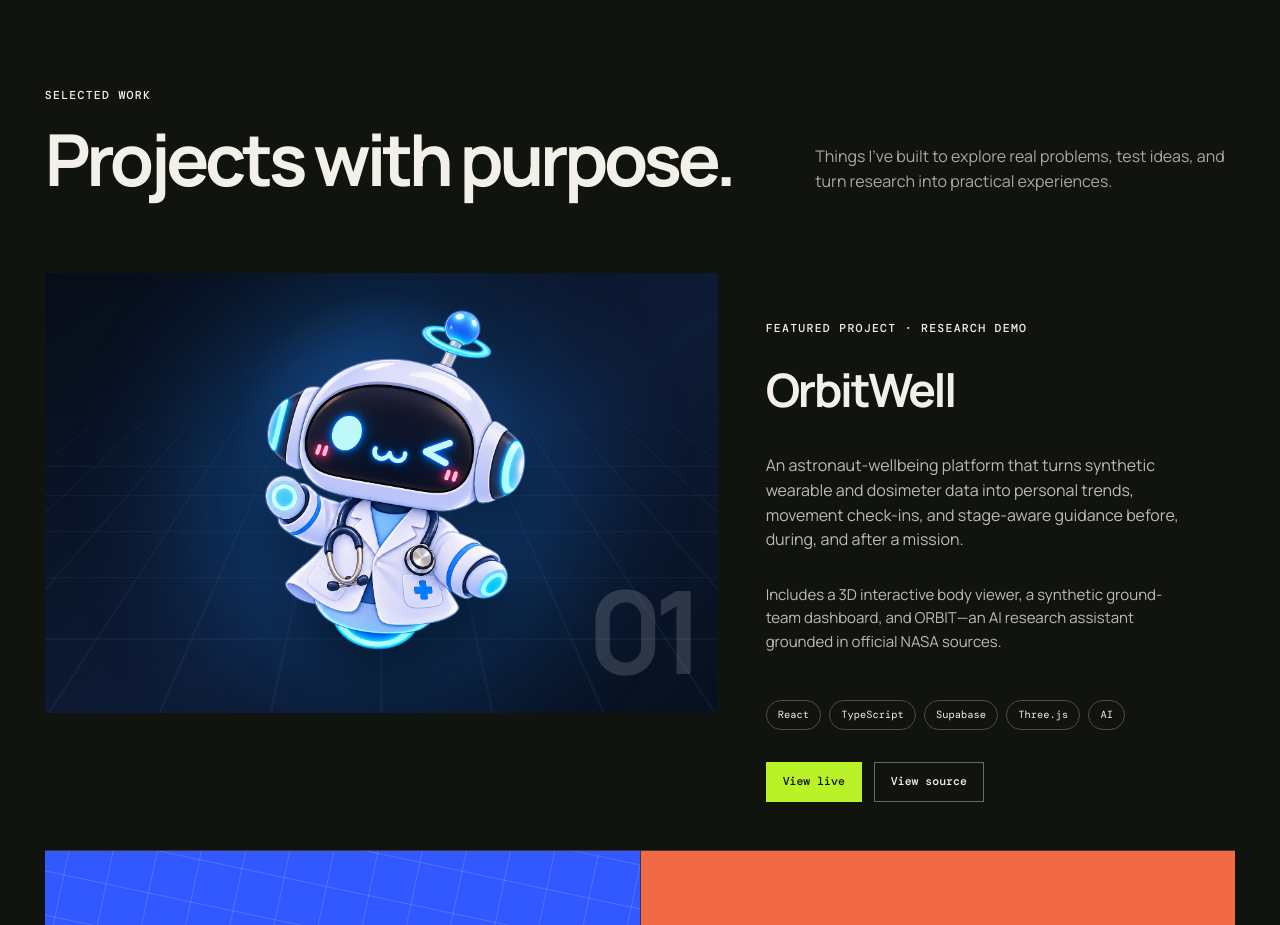
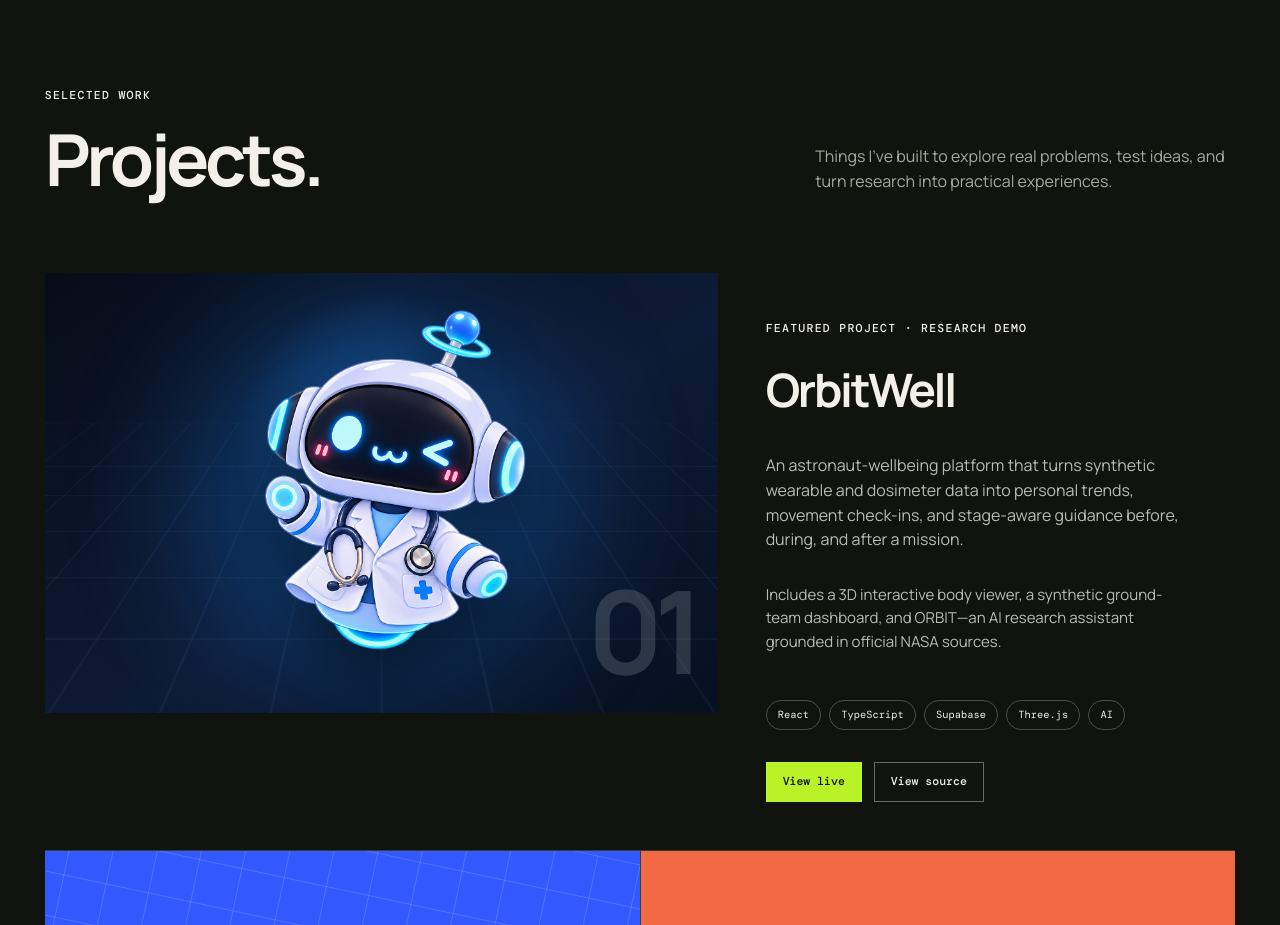
Before and after one commit to Thiri261/thiri-s-porfolio, a plain HTML site: page dist/index.html in a window 1280 px wide. Shown: the part 840-1765 px from the top of the page. Drawn offline with nearby package versions, Linux system fonts and the light colour scheme; a web font is replaced by a local one.

Commit message:
Update Site source

```diff
--- a/dist/index.html
+++ b/dist/index.html
@@ -45,7 +45,7 @@
 
     <section class="work section-pad" id="work">
       <div class="section-heading reveal">
-        <div><p class="eyebrow">SELECTED WORK</p><h2>Projects with purpose.</h2></div>
+        <div><p class="eyebrow">SELECTED WORK</p><h2>Projects.</h2></div>
         <p class="section-note">Things I’ve built to explore real problems, test ideas, and turn research into practical experiences.</p>
       </div>
       <div class="project-grid">
```
